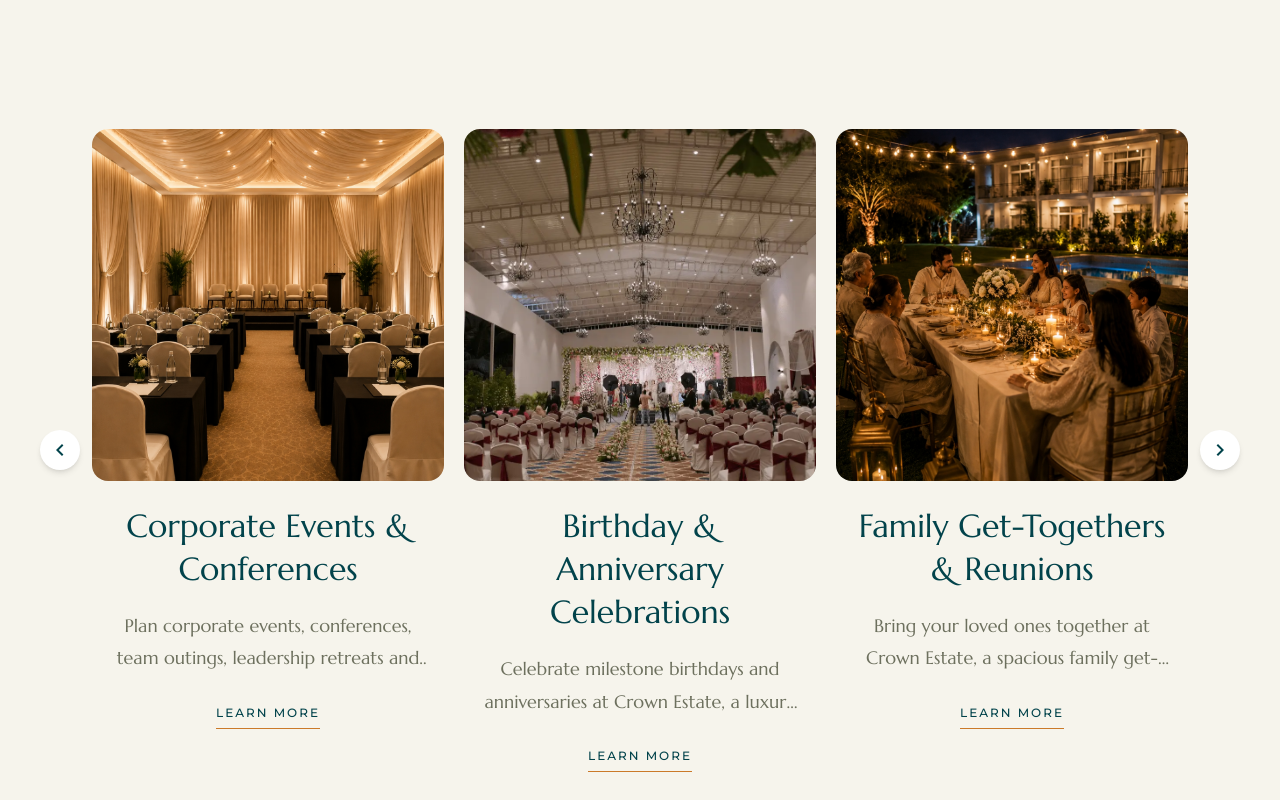
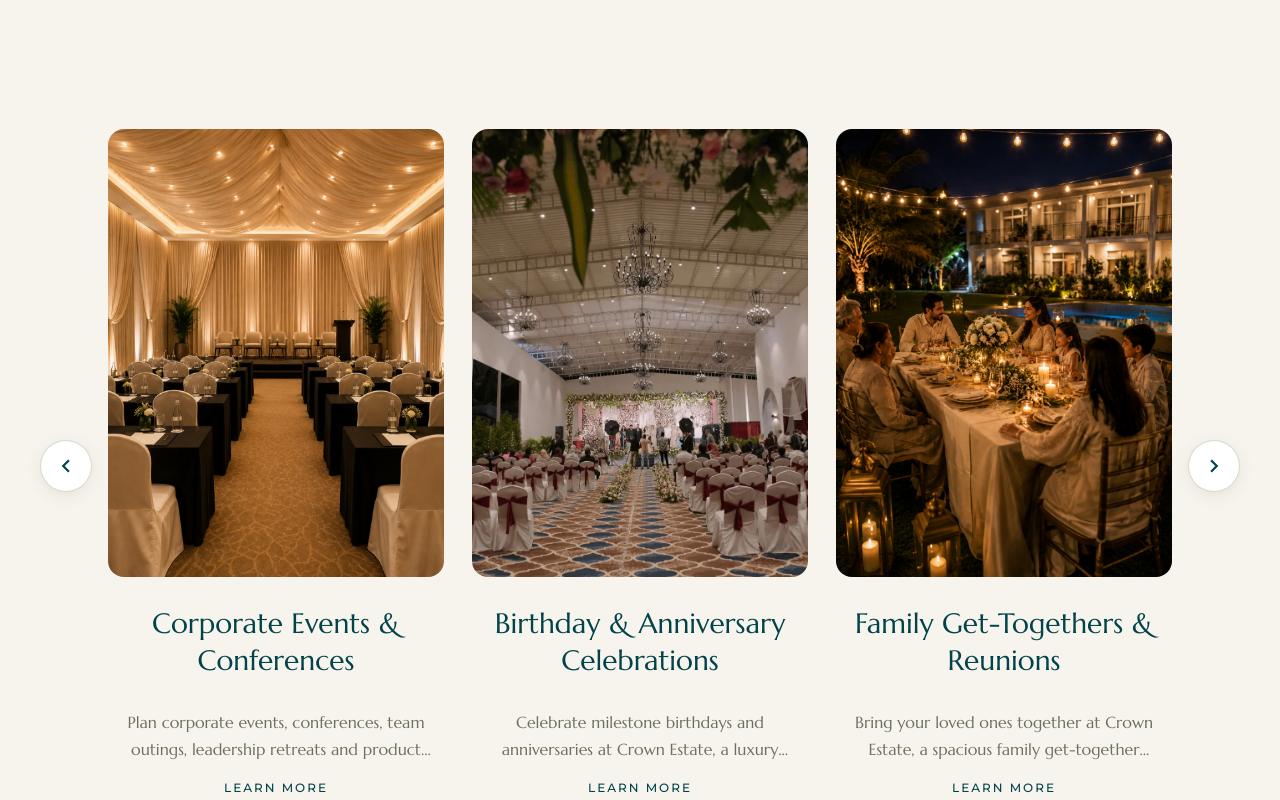
Before and after one commit to vedavyas8688/Crown-Estate, a React (Vite) app: page / in a window 1280 px wide. Shown: the part 1600-2400 px from the top of the page. Built offline with nearby package versions, Linux system fonts and the light colour scheme.

Commit message:
new changes

```diff
--- a/src/components/Services.jsx
+++ b/src/components/Services.jsx
@@ -12,6 +12,96 @@ const style = `
   @keyframes fadeSlideReverse {
     from { opacity: 0; transform: translateX(-30px); }
     to   { opacity: 1; transform: translateX(0); }
+  }
+
+  .service-image-wrap {
+    width: 100%;
+    overflow: hidden;
+    border-radius: 16px;
+    aspect-ratio: 3 / 4;
+  }
+
+  .service-image-wrap img {
+    width: 100%;
+    height: 100%;
+    object-fit: cover;
+    transition: transform 600ms cubic-bezier(0.22, 1, 0.36, 1);
+  }
+  .service-image-wrap:hover img {
+    transform: scale(1.05);
+  }
+
+  .service-arrow-btn {
+    flex-shrink: 0;
+    width: 52px;
+    height: 52px;
+    min-width: 52px;
+    border-radius: 50%;
+    background: white;
+    border: 1px solid rgba(160,164,142,0.4);
+    box-shadow: 0 4px 20px -6px rgba(84,87,72,0.2);
+    display: flex;
+    align-items: center;
+    justify-content: center;
+    cursor: pointer;
+    transition: box-shadow 300ms ease, transform 300ms ease;
+  }
+  .service-arrow-btn:hover {
+    box-shadow: 0 8px 30px -6px rgba(84,87,72,0.3);
+    transform: scale(1.06);
+  }
+
+  .service-card-text {
+    text-align: center;
+    padding: 28px 12px 0;
+    display: flex;
+    flex-direction: column;
+    align-items: center;
+    gap: 10px;
+  }
+  .service-card-text .heading-service {
+    font-size: 28px;
+    margin-bottom: 0;
+  }
+  .service-card-text .paragraph-service {
+    font-size: 16px;
+    line-height: 1.7;
+    max-width: 320px;
+    margin-bottom: 0;
+    display: -webkit-box;
+    -webkit-line-clamp: 2;
+    -webkit-box-orient: vertical;
+    overflow: hidden;
+  }
+
+  /* Tablet */
+  @media (max-width: 1024px) {
+    .service-arrow-btn {
+      width: 44px;
+      height: 44px;
+      min-width: 44px;
+    }
+    .service-card-text .heading-service { font-size: 24px; }
+    .service-card-text .paragraph-service { font-size: 15px; }
+  }
+
+  /* Mobile */
+  @media (max-width: 640px) {
+    .service-image-wrap {
+      aspect-ratio: 4 / 5;
+      border-radius: 12px;
+    }
+    .service-arrow-btn {
+      width: 38px;
+      height: 38px;
+      min-width: 38px;
+    }
+    .service-card-text {
+      padding-top: 20px;
+      gap: 8px;
+    }
+    .service-card-text .heading-service { font-size: 22px; }
+    .service-card-text .paragraph-service { font-size: 14px; }
   }
 `
 
@@ -65,34 +155,36 @@ export default function Services() {
   const getVisible = () =>
     Array.from({ length: visible }, (_, i) => serviceList[(current + i) % total])
 
-  const gridCols = visible === 1 ? '1fr' : visible === 2 ? '1fr 1fr' : '1fr 1fr 1fr'
+  const gridCols =
+    visible === 1 ? '1fr' : visible === 2 ? '1fr 1fr' : '1fr 1fr 1fr'
 
   return (
     <>
       <style>{style}</style>
       <div ref={ref} className="section">
-        <div className="content wide" style={{ paddingLeft: '20px', paddingRight: '20px' }}>
-
-          <div className="flex items-center gap-3">
+        <div
+          className="content wide"
+          style={{ paddingLeft: '20px', paddingRight: '20px' }}
+        >
+          <div style={{ display: 'flex', alignItems: 'center', gap: '16px' }}>
 
             {/* Left Arrow */}
             <button
               onClick={prev}
               aria-label="Previous service"
-              className="flex-shrink-0 w-10 h-10 rounded-full bg-white border border-gray-200 shadow-md flex items-center justify-center hover:shadow-lg transition-shadow duration-300"
-              style={{ minWidth: '40px' }}
+              className="service-arrow-btn"
             >
-              <MdChevronLeft className="text-2xl" style={{ color: 'var(--heading)' }} />
+              <MdChevronLeft style={{ fontSize: '26px', color: 'var(--heading)' }} />
             </button>
 
             {/* Cards */}
             <div
-              className="flex-1"
               key={`${current}-${visible}`}
               style={{
+                flex: 1,
                 display: 'grid',
                 gridTemplateColumns: gridCols,
-                gap: '20px',
+                gap: '28px',
                 animation: `${direction === 'next' ? 'fadeSlide' : 'fadeSlideReverse'} 0.5s cubic-bezier(.25,.46,.45,.94) both`,
               }}
             >
@@ -100,29 +192,25 @@ export default function Services() {
                 const s = serviceDetails[slug]
                 const href = `/services/${slug}`
                 return (
-                  <div className="flex flex-col items-center" key={slug}>
-
-                    <Link
-                      to={href}
-                      className="w-full block rounded-2xl overflow-hidden"
-                      style={{ aspectRatio: '1 / 1' }}
-                    >
+                  <div
+                    key={slug}
+                    style={{ display: 'flex', flexDirection: 'column', alignItems: 'center' }}
+                  >
+                    <Link to={href} className="service-image-wrap w-full block">
                       <img
                         src={s.teaserImage}
                         alt={s.title}
                         loading="lazy"
-                        className="w-full h-full object-cover transition-transform duration-500 hover:scale-105"
                       />
                     </Link>
 
-                    <div className="block-service mt-6">
+                    <div className="service-card-text">
                       <Link to={href} className="link-service w-inline-block">
                         <h4 className="heading-service">{s.title}</h4>
                       </Link>
-                      <p className="paragraph-service line-clamp-2 overflow-hidden">{s.teaserBody}</p>
+                      <p className="paragraph-service">{s.teaserBody}</p>
                       <Link to={href} className="link">learn more</Link>
                     </div>
-
                   </div>
                 )
               })}
@@ -132,14 +220,12 @@ export default function Services() {
             <button
               onClick={next}
               aria-label="Next service"
-              className="flex-shrink-0 w-10 h-10 rounded-full bg-white border border-gray-200 shadow-md flex items-center justify-center hover:shadow-lg transition-shadow duration-300"
-              style={{ minWidth: '40px' }}
+              className="service-arrow-btn"
             >
-              <MdChevronRight className="text-2xl" style={{ color: 'var(--heading)' }} />
+              <MdChevronRight style={{ fontSize: '26px', color: 'var(--heading)' }} />
             </button>
 
           </div>
-
         </div>
       </div>
     </>
```
